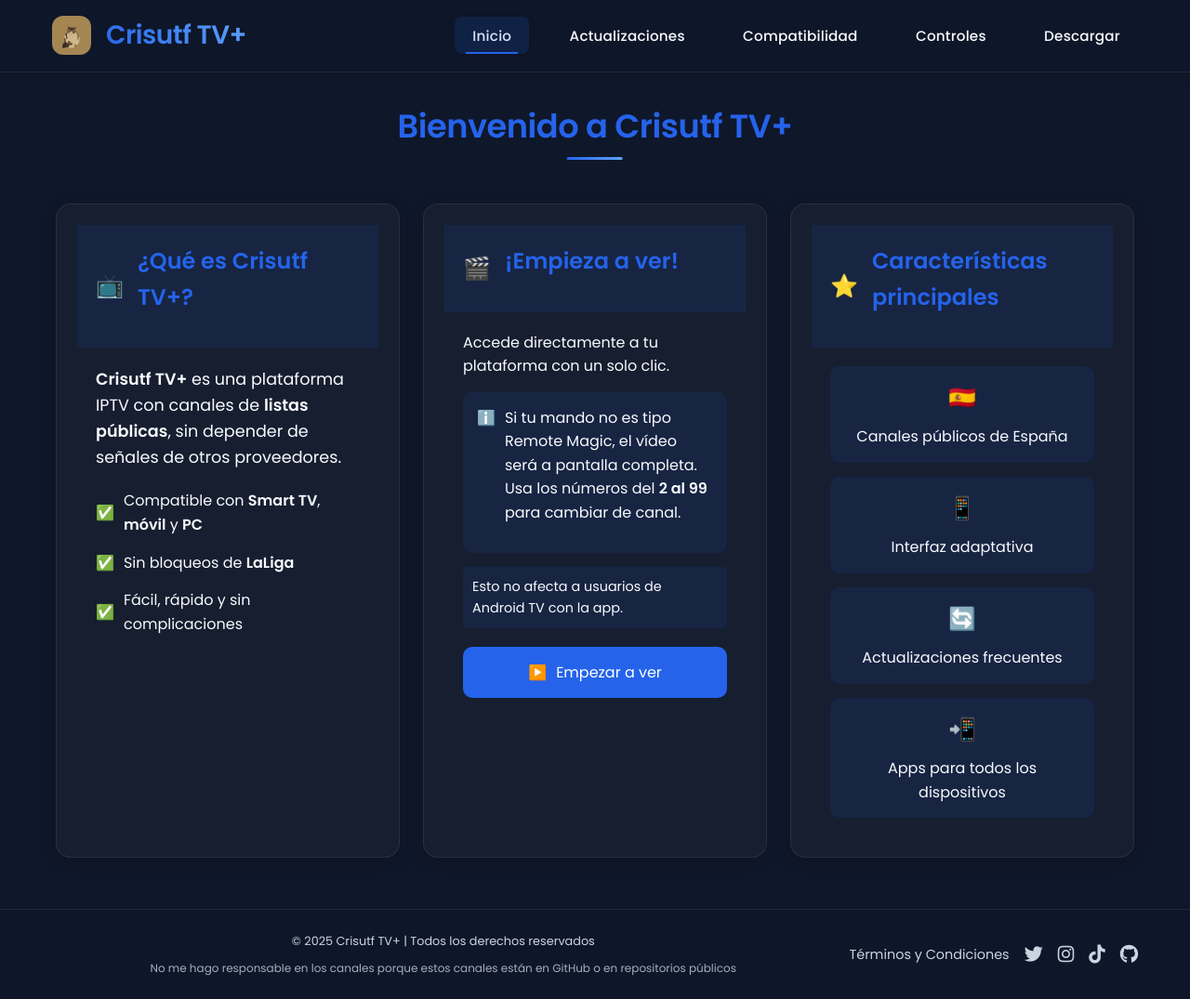
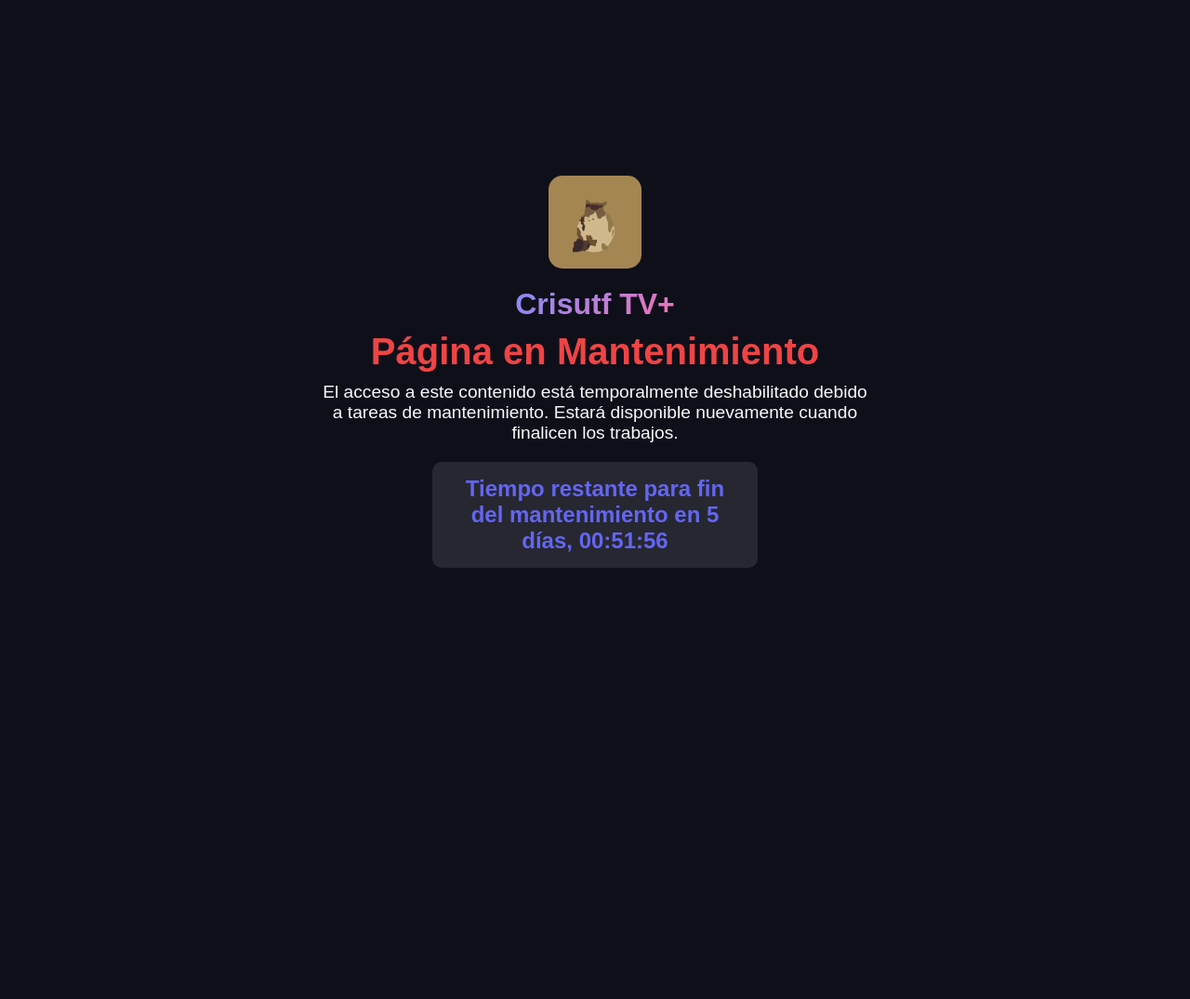
Before and after one commit to crisutf/Crisutv, a plain HTML site: page index.html in a window 1280 px wide. Shown: the whole page at 93% size. After the commit the page ends 800 px from the top, so only its background shows below. Drawn offline with Linux system fonts and the light colour scheme; a web font is replaced by a local one.

Commit message:
Update index.html

```diff
--- a/index.html
+++ b/index.html
@@ -1,55 +1,153 @@
 <!DOCTYPE html>
 <html lang="es">
 <head>
-  <meta charset="UTF-8" />
-  <meta name="viewport" content="width=device-width, initial-scale=1.0" />
-  <title>Crisutf TV+</title>
-  <link rel="icon" type="image/png" href="/media/favicon.png" />
-  <link href="https://fonts.googleapis.com/css2?family=Poppins:wght@400;500;600&display=swap" rel="stylesheet" />
-  <link rel="stylesheet" href="https://cdnjs.cloudflare.com/ajax/libs/font-awesome/6.0.0/css/all.min.css" />
-  <link rel="stylesheet" href="assets/css/style.css" />
+    <meta charset="UTF-8" />
+    <meta name="viewport" content="width=device-width, initial-scale=1" />
+    <title>Crisutf TV+ - Mantenimiento</title>
+    <link rel="icon" type="image/png" href="/media/favicon.png" />
+    <link href="https://fonts.cdnfonts.com/css/pf-dindisplay-pro-black-2" rel="stylesheet" />
+    <style>
+        :root {
+            --primary: #6366f1;
+            --primary-light: #818cf8;
+            --primary-dark: #4f46e5;
+            --accent: #ec4899;
+            --accent-light: #f472b6;
+            --bg-dark: #0f0f1a;
+            --bg-sidebar: #1a1a2e;
+            --text: #f8fafc;
+            --text-secondary: #a5b4fc;
+            --border: #2d2d42;
+            --card-bg: rgba(30, 30, 60, 0.5);
+            --card-hover: rgba(40, 40, 80, 0.8);
+            --danger: #ef4444;
+            --success: #22c55e;
+            --error: #ef4444;
+            --warning: #f59e0b;
+            --border-color: var(--border);
+            --shadow: 0 8px 24px rgba(0, 0, 0, 0.3);
+            --gradient-1: linear-gradient(135deg, var(--primary-light), var(--accent-light));
+            --gradient-2: linear-gradient(135deg, var(--primary), var(--accent));
+            --header-bg: rgba(15, 15, 30, 0.85);
+        }
+
+        * {
+            margin: 0;
+            padding: 0;
+            box-sizing: border-box;
+            font-family: 'PF DinDisplay Pro Black', sans-serif;
+        }
+
+        body {
+            background: var(--bg-dark);
+            color: var(--text);
+            height: 100vh;
+            display: flex;
+            flex-direction: column;
+            justify-content: center;
+            align-items: center;
+            text-align: center;
+            padding: 20px;
+        }
+
+        .logo {
+            width: 100px;
+            height: 100px;
+            margin-bottom: 20px;
+            border-radius: 15px;
+        }
+
+        .title {
+            font-size: 2rem;
+            font-weight: 600;
+            margin-bottom: 10px;
+            background: var(--gradient-1);
+            -webkit-background-clip: text;
+            -webkit-text-fill-color: transparent;
+        }
+
+        .error-code {
+            font-size: 2.5rem;
+            font-weight: 600;
+            margin-bottom: 10px;
+            color: var(--error);
+        }
+
+        .message {
+            font-size: 1.2rem;
+            margin-bottom: 20px;
+            max-width: 600px;
+        }
+
+        .countdown {
+            font-size: 1.5rem;
+            font-weight: 600;
+            color: var(--primary);
+            background-color: rgba(255, 255, 255, 0.1);
+            padding: 15px 25px;
+            border-radius: 10px;
+            max-width: 350px;
+        }
+
+        .btn {
+            background: var(--primary);
+            color: var(--text);
+            border: none;
+            padding: 10px 20px;
+            border-radius: 5px;
+            font-size: 1rem;
+            cursor: pointer;
+            text-decoration: none;
+            transition: background 0.3s ease;
+        }
+
+        .btn:hover {
+            background: #0d5bbd;
+        }
+    </style>
 </head>
 <body>
-  <header>
-    <div class="header-content">
-      <div class="logo-container">
-        <img src="/media/Crisutf.tv.png" alt="Logo" class="logo" />
-        <h1 class="site-title">Crisutf TV+</h1>
-      </div>
-      <nav>
-        <ul>
-          <li><a href="index.html" id="home-link">Inicio</a></li>
-          <li><a href="index.html?page=updates" id="updates-link">Actualizaciones</a></li>
-          <li><a href="index.html?page=compatibility" id="compatibility-link">Compatibilidad</a></li>
-          <li><a href="index.html?page=howto" id="howto-link">Controles</a></li>
-          <li><a href="index.html?page=download" id="download-link">Descargar</a></li>
-        </ul>
-      </nav>
-    </div>
-  </header>
+    <img src="/media/Crisutf.tv.png" alt="Logo" class="logo" />
+    <h1 class="title">Crisutf TV+</h1>
+    <div class="error-code">Página en Mantenimiento</div>
+    <p class="message">
+        El acceso a este contenido está temporalmente deshabilitado debido a tareas de mantenimiento. Estará disponible nuevamente cuando finalicen los trabajos.
+    </p>
+    <div class="countdown" id="countdown">Calculando tiempo restante...</div>
 
-  <main id="content">
-    <!-- El contenido se carga dinámicamente -->
-  </main>
+    <script>
+    // Fecha y hora fin mantenimiento: 1 septiembre 2023, 14:30 (hora España de verano, UTC+2)
+    // En UTC sería 2023-09-01T12:30:00Z
+    const endDate = new Date('2025-09-01T12:30:00Z');
 
-  <footer>
-    <div class="footer-content">
-      <div class="footer-copyright">
-        &copy; 2025 Crisutf TV+ | Todos los derechos reservados
-        <p class="disclaimer">No me hago responsable en los canales porque estos canales están en GitHub o en repositorios públicos</p>
-      </div>
-      <div class="footer-links">
-        <a href="index.html?page=terms" id="terms-link">Términos y Condiciones</a>
-      </div>
-      <div class="footer-social">
-        <a href="https://twitter.com/crisu_tf" target="_blank" class="social-icon"><i class="fab fa-twitter"></i></a>
-        <a href="https://instagram.com/tf.crisu" target="_blank" class="social-icon"><i class="fab fa-instagram"></i></a>
-        <a href="https://tiktok.com/@crisu.wtf" target="_blank" class="social-icon"><i class="fab fa-tiktok"></i></a>
-        <a href="https://github.com/crisutf" target="_blank" class="social-icon"><i class="fab fa-github"></i></a>
-      </div>
-    </div>
-  </footer>
+    function updateCountdown() {
+        const now = new Date();
+        const diff = endDate - now;
 
-  <script src="assets/js/script.js"></script>
+        if (diff <= 0) {
+            document.getElementById('countdown').textContent = "El mantenimiento ha finalizado. Gracias por su paciencia.";
+            clearInterval(timer);
+            return;
+        }
+
+        const hours = Math.floor((diff / (1000 * 60 * 60)) % 24);
+        const minutes = Math.floor((diff / (1000 * 60)) % 60);
+        const seconds = Math.floor((diff / 1000) % 60);
+        const days = Math.floor(diff / (1000 * 60 * 60 * 24));
+
+        let timeString = '';
+        if (days > 0) timeString += days + (days === 1 ? ' día, ' : ' días, ');
+        timeString +=
+            hours.toString().padStart(2, '0') + ':' +
+            minutes.toString().padStart(2, '0') + ':' +
+            seconds.toString().padStart(2, '0');
+
+        document.getElementById('countdown').textContent =
+            'Tiempo restante para fin del mantenimiento en ' + timeString;
+    }
+
+    updateCountdown();
+    const timer = setInterval(updateCountdown, 1000);
+</script>
 </body>
 </html>
```
